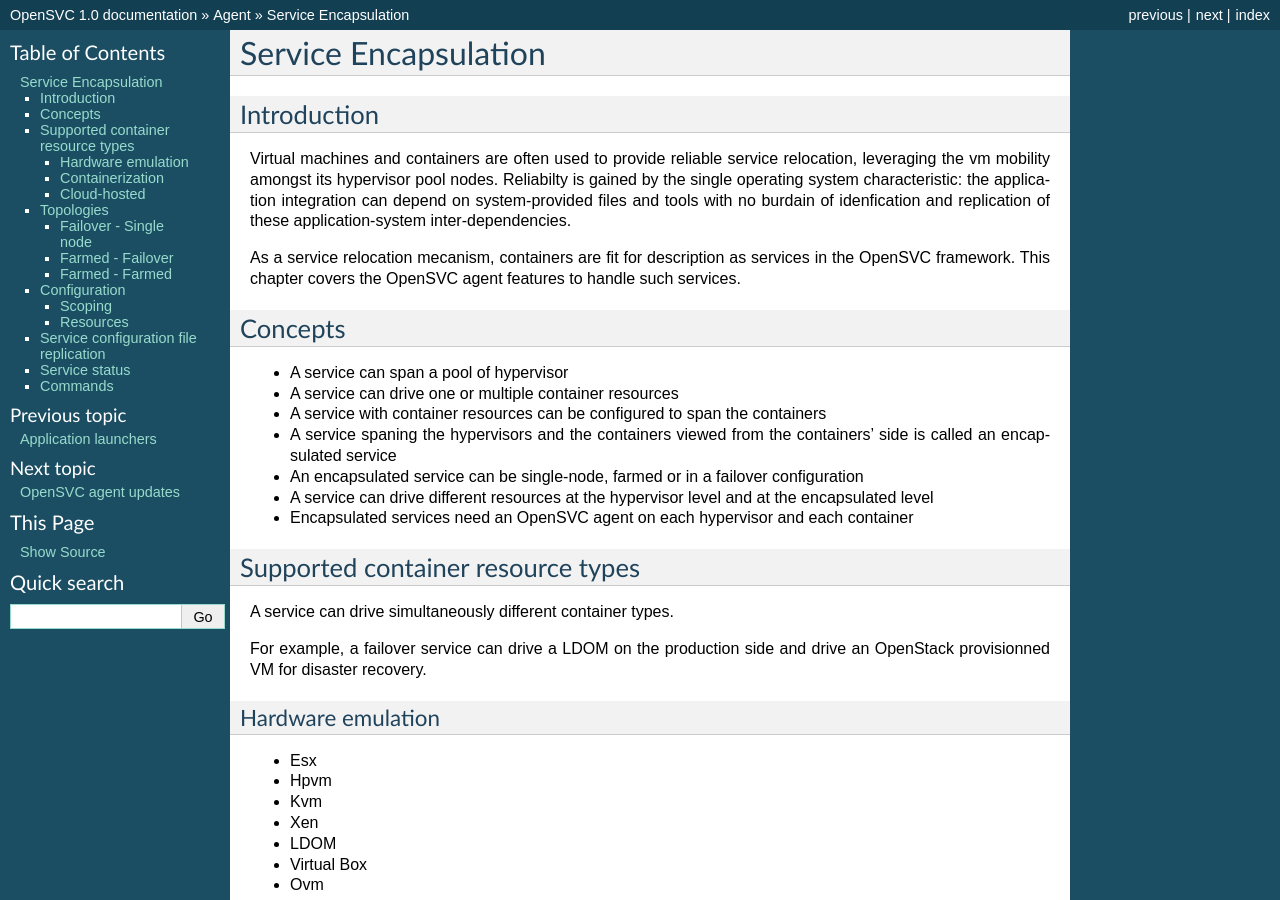
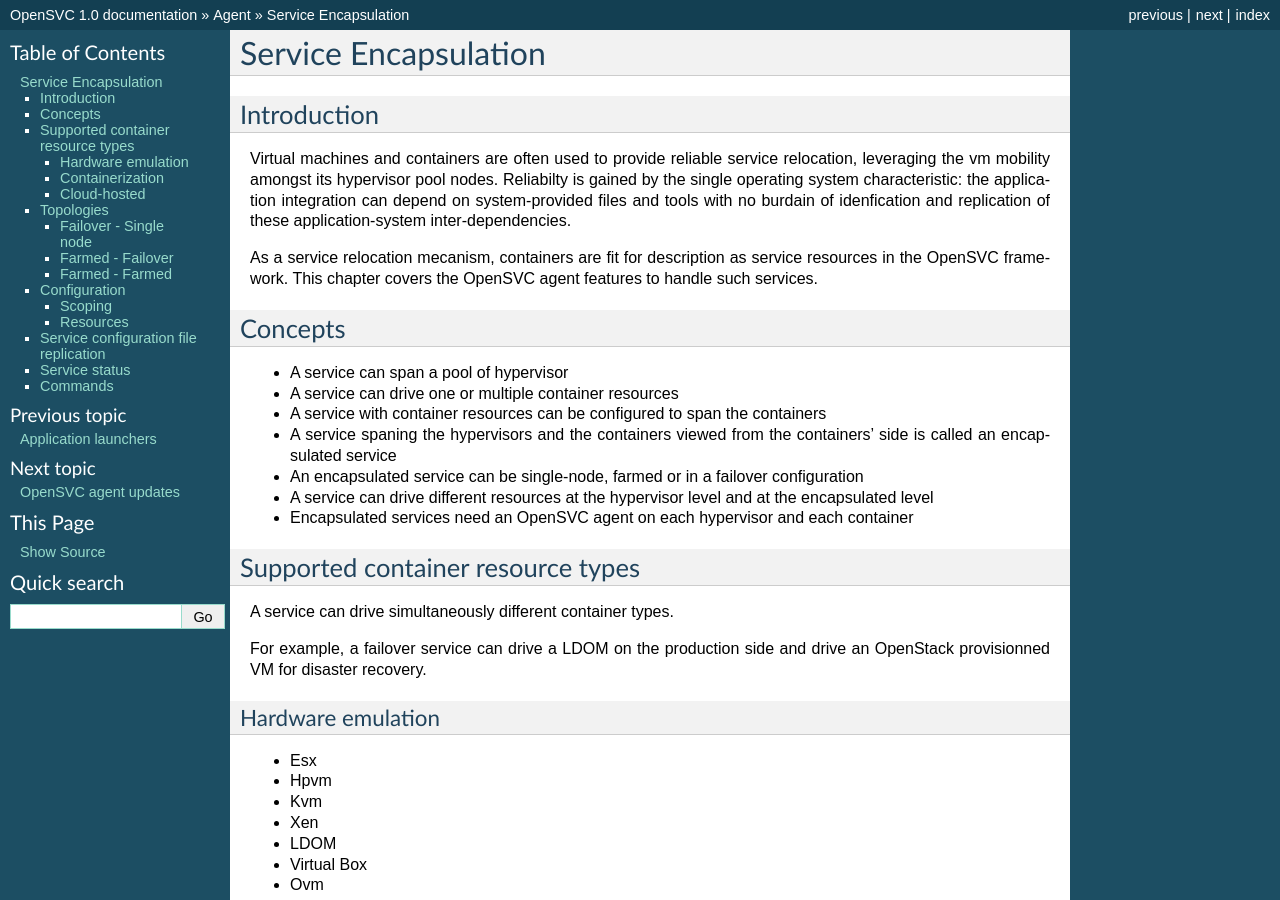
Before and after one commit to opensvc/docs.opensvc.com, a Sphinx documentation site: the page built from source/agent.service.encapsulation.rst, in a window 1280 px wide and 900 px high. Built offline with Sphinx 7.4.7, drawn with Linux system fonts in a browser that asks for light colours.

Commit message:
Small fix to encap services doc

```diff
--- a/source/agent.service.encapsulation.rst
+++ b/source/agent.service.encapsulation.rst
@@ -6,7 +6,7 @@
 
 Virtual machines and containers are often used to provide reliable service relocation, leveraging the vm mobility amongst its hypervisor pool nodes. Reliabilty is gained by the single operating system characteristic: the application integration can depend on system-provided files and tools with no burdain of idenfication and replication of these application-system inter-dependencies.
 
-As a service relocation mecanism, containers are fit for description as services in the OpenSVC framework. This chapter covers the OpenSVC agent features to handle such services.
+As a service relocation mecanism, containers are fit for description as service resources in the OpenSVC framework. This chapter covers the OpenSVC agent features to handle such services.
 
 Concepts
 ========
```
